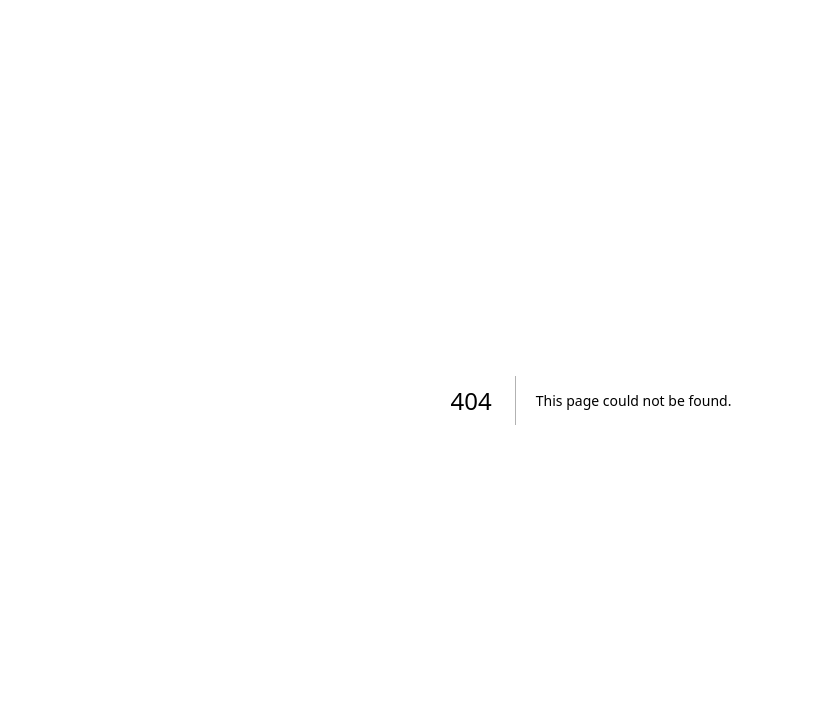
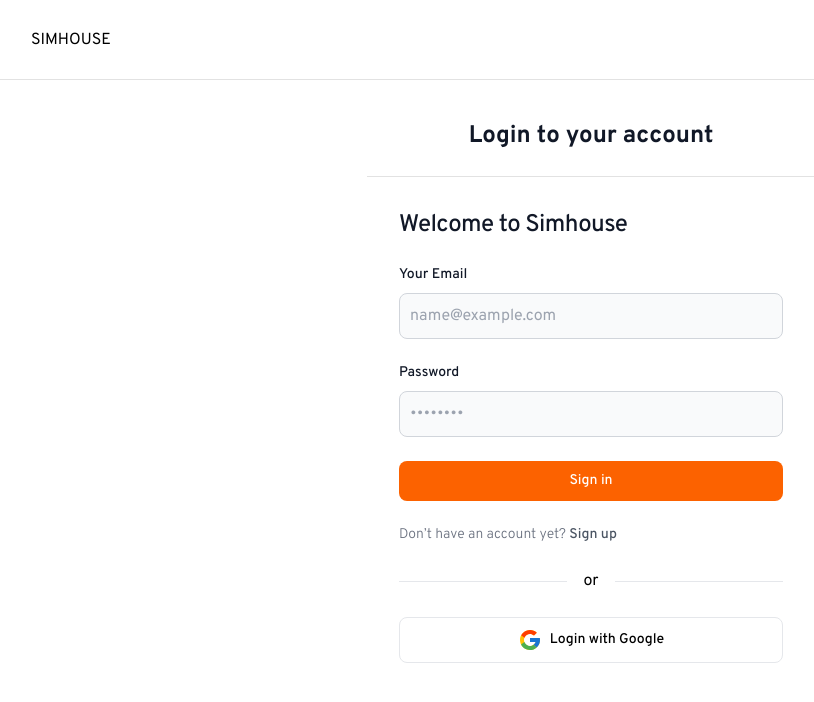
Before and after one commit to mickie2k/simhouse-frontend, a Next.js app: page /host/login in a window 1280 px wide. Before the commit this address had no page. Shown: the top 702 px of the page, without its empty margins (49-863 px from the left). Built offline with nearby package versions, Linux system fonts and the light colour scheme; no server answers.

Commit message:
feat: host login

```diff
--- /dev/null
+++ b/src/app/(auth)/customer/login/page.tsx
@@ -0,0 +1,18 @@
+import LoginForm from "@/components/login/LoginForm";
+import { CustomerAuthProvider, useCustomerAuth } from "@/context/CustomerAuthContext";
+import type { Metadata } from "next";
+
+export const metadata: Metadata = {
+	title: "Login",
+	description: "Login to your Simhouse account",
+};
+
+export default function Login() {
+	return (
+		<CustomerAuthProvider>
+			<main className="min-h-full w-full relative">
+				<LoginForm authContext={useCustomerAuth} googleEndpoint="auth/customer/google" />
+			</main>
+		</CustomerAuthProvider>
+	);
+}
--- /dev/null
+++ b/src/app/(auth)/customer/register/page.tsx
@@ -0,0 +1,15 @@
+import RegisterForm from "@/components/login/RegisterForm";
+import type { Metadata } from "next";
+
+export const metadata: Metadata = {
+	title: "Register",
+	description: "Create your Simhouse account",
+};
+
+export default function Register() {
+	return (
+		<main className="min-h-full w-full relative ">
+			<RegisterForm registerEndpoint="/auth/customer/register" redirectURI="/customer/login" />
+		</main>
+	);
+}
--- /dev/null
+++ b/src/app/(auth)/host/login/page.tsx
@@ -0,0 +1,18 @@
+import LoginForm from "@/components/login/LoginForm";
+import { HostAuthProvider, useHostAuth } from "@/context/HostAuthContext";
+import type { Metadata } from "next";
+
+export const metadata: Metadata = {
+	title: "Login",
+	description: "Login to your Simhouse account",
+};
+
+export default function Login() {
+	return (
+		<HostAuthProvider>
+			<main className="min-h-full w-full relative">
+				<LoginForm authContext={useHostAuth} googleEndpoint="auth/host/google" />
+			</main>
+		</HostAuthProvider>
+	);
+}
--- /dev/null
+++ b/src/app/(auth)/host/register/page.tsx
@@ -0,0 +1,15 @@
+import RegisterForm from "@/components/login/RegisterForm";
+import type { Metadata } from "next";
+
+export const metadata: Metadata = {
+	title: "Register",
+	description: "Create your Simhouse account",
+};
+
+export default function Register() {
+	return (
+		<main className="min-h-full w-full relative ">
+			<RegisterForm registerEndpoint="/auth/host/register" redirectURI="/hosting/login" />
+		</main>
+	);
+}
--- a/src/app/(auth)/login/page.tsx
+++ /dev/null
@@ -1,18 +0,0 @@
-import LoginForm from "@/components/login/LoginForm";
-import { CustomerAuthProvider } from "@/context/CustomerAuthContext";
-import type { Metadata } from "next";
-
-export const metadata: Metadata = {
-	title: "Login",
-	description: "Login to your Simhouse account",
-};
-
-export default function Login() {
-	return (
-		<CustomerAuthProvider>
-			<main className="min-h-full w-full relative">
-				<LoginForm />
-			</main>
-		</CustomerAuthProvider>
-	);
-}
--- a/src/app/(auth)/register/page.tsx
+++ /dev/null
@@ -1,15 +0,0 @@
-import RegisterForm from "@/components/login/RegisterForm";
-import type { Metadata } from "next";
-
-export const metadata: Metadata = {
-	title: "Register",
-	description: "Create your Simhouse account",
-};
-
-export default function Register() {
-	return (
-		<main className="min-h-full w-full relative ">
-			<RegisterForm />
-		</main>
-	);
-}
--- a/src/components/login/LoginForm.tsx
+++ b/src/components/login/LoginForm.tsx
@@ -4,11 +4,21 @@
 import { FormEvent, useEffect } from "react";
 import { FcGoogle } from "react-icons/fc";
 import { useRouter } from "next/navigation";
-import { useCustomerAuth } from "@/context/CustomerAuthContext";
+import { AuthContextType } from "@/context/AuthContext";
 
-export default function LoginhtmlForm() {
+
+
+export default function LoginhtmlForm(
+	{
+		authContext,
+		googleEndpoint,
+	}: {
+		authContext: () => AuthContextType<any>;
+		googleEndpoint: string;
+	}
+) {
 	const router = useRouter();
-	const { login, isAuthenticated } = useCustomerAuth();
+	const { login, isAuthenticated } = authContext();
 
 	useEffect(() => {
 		if (isAuthenticated) {
@@ -29,7 +39,7 @@
 	};
 
 	const onGoogleSubmit = async () => {
-		window.open(`${process.env.NEXT_PUBLIC_API_URL}auth/customer/google`, "_self");
+		window.open(`${process.env.NEXT_PUBLIC_API_URL}${googleEndpoint}`, "_self");
 	}
 
 	return (
--- a/src/components/login/RegisterForm.tsx
+++ b/src/components/login/RegisterForm.tsx
@@ -5,7 +5,14 @@
 import { useRouter } from "next/navigation";
 import { axiosInstance } from "@/lib/http";
 
-export default function RegisterForm() {
+export default function RegisterForm(
+	{
+		registerEndpoint,
+		redirectURI,
+	}: {
+		registerEndpoint: string,
+		redirectURI: string
+	}) {
 	const router = useRouter();
 	const onSubmit = async (event: FormEvent<HTMLFormElement>) => {
 		event.preventDefault();
@@ -17,9 +24,9 @@
 		});
 
 		try {
-			await axiosInstance.post("auth/customer/register", formDataJson);
+			await axiosInstance.post(registerEndpoint, formDataJson);
 			alert("Register success");
-			router.push("/login");
+			router.push(redirectURI);
 		} catch (error) {
 			alert("This username have already been taken");
 		}
--- a/src/components/navbar/navbar.tsx
+++ b/src/components/navbar/navbar.tsx
@@ -97,7 +97,7 @@
 				{isAuthenticated ? (
 					loginComponent()
 				) : (
-					<Link href="/login" className="text-sm py-3 cursor-pointer">
+					<Link href="/customer/login" className="text-sm py-3 cursor-pointer">
 						Login
 					</Link>
 				)}
--- a/src/context/AuthContext.tsx
+++ b/src/context/AuthContext.tsx
@@ -19,11 +19,12 @@
 	me: string;
 	login: string;
 	logout: string;
+	logoutRedirect: string;
 	loginRedirect: string;
 }
 
 export function createAuthContext<T>(options: AuthOptions) {
-	const { me, login: loginEndpoint, logout: logoutEndpoint, loginRedirect } = options;
+	const { me, login: loginEndpoint, logout: logoutEndpoint, loginRedirect, logoutRedirect } = options;
 
 	const Context = createContext<AuthContextType<T>>({
 		user: null,
@@ -86,12 +87,12 @@
 				const response = await axiosJWTInstance.get(logoutEndpoint);
 				if (response.status === 200) {
 					setUser(null);
-					router.push("/login");
+					router.push(logoutRedirect);
 				}
 			} catch (error) {
 				console.error("Logout failed:", error);
 			}
-		}, [router]);
+		}, [router, logoutRedirect]);
 
 		const value = useMemo(() => ({
 			user,
--- a/src/context/CustomerAuthContext.tsx
+++ b/src/context/CustomerAuthContext.tsx
@@ -7,6 +7,7 @@
     me: "/user/profile",
     login: "/auth/customer/login",
     logout: "/auth/customer/logout",
+    logoutRedirect: "/customer/login",
     loginRedirect: "/dashboard",
 });
 
--- a/src/context/HostAuthContext.tsx
+++ b/src/context/HostAuthContext.tsx
@@ -7,6 +7,7 @@
     me: "/host/profile",
     login: "/auth/host/login",
     logout: "/auth/host/logout",
+    logoutRedirect: "/hosting/login",
     loginRedirect: "/hosting",
 });
 
```
Lines whose indentation alone changed are shown as unchanged.
